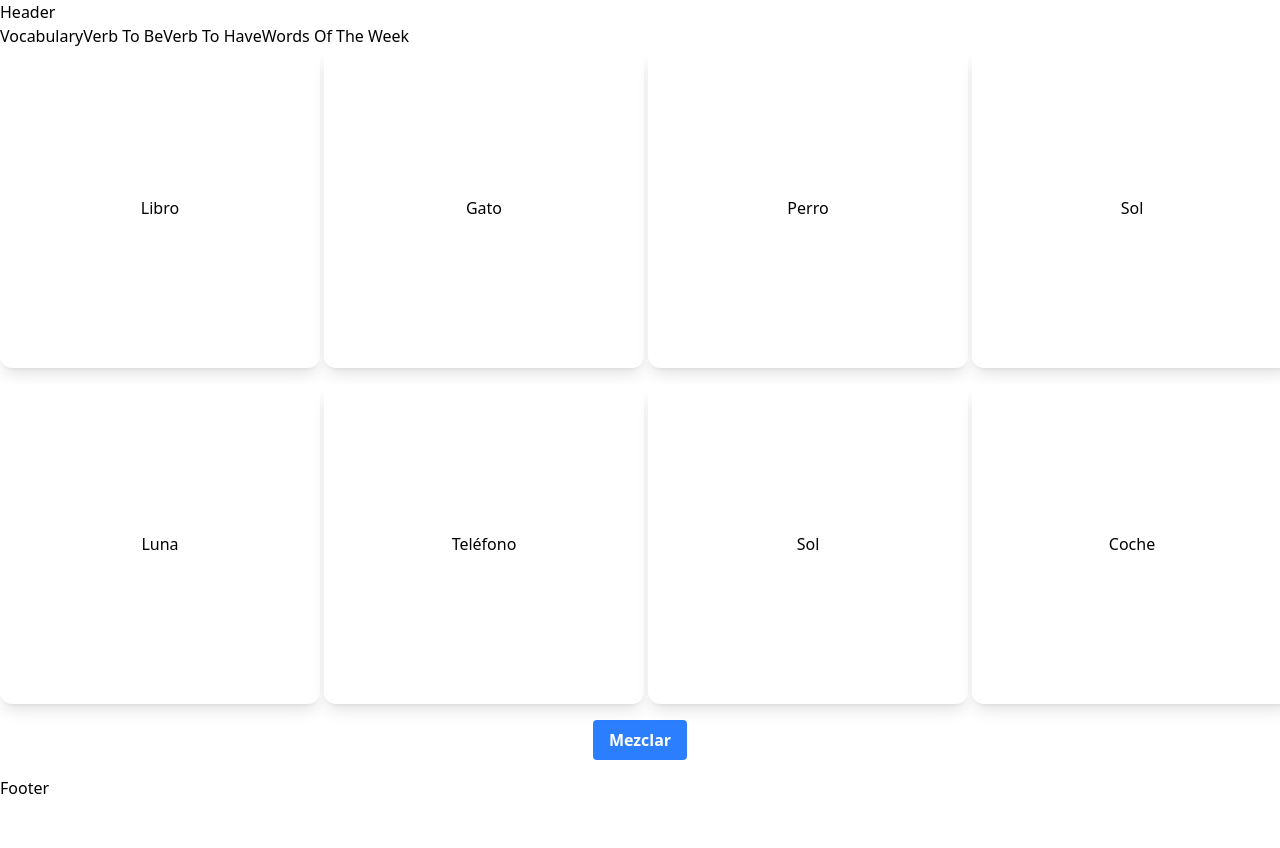
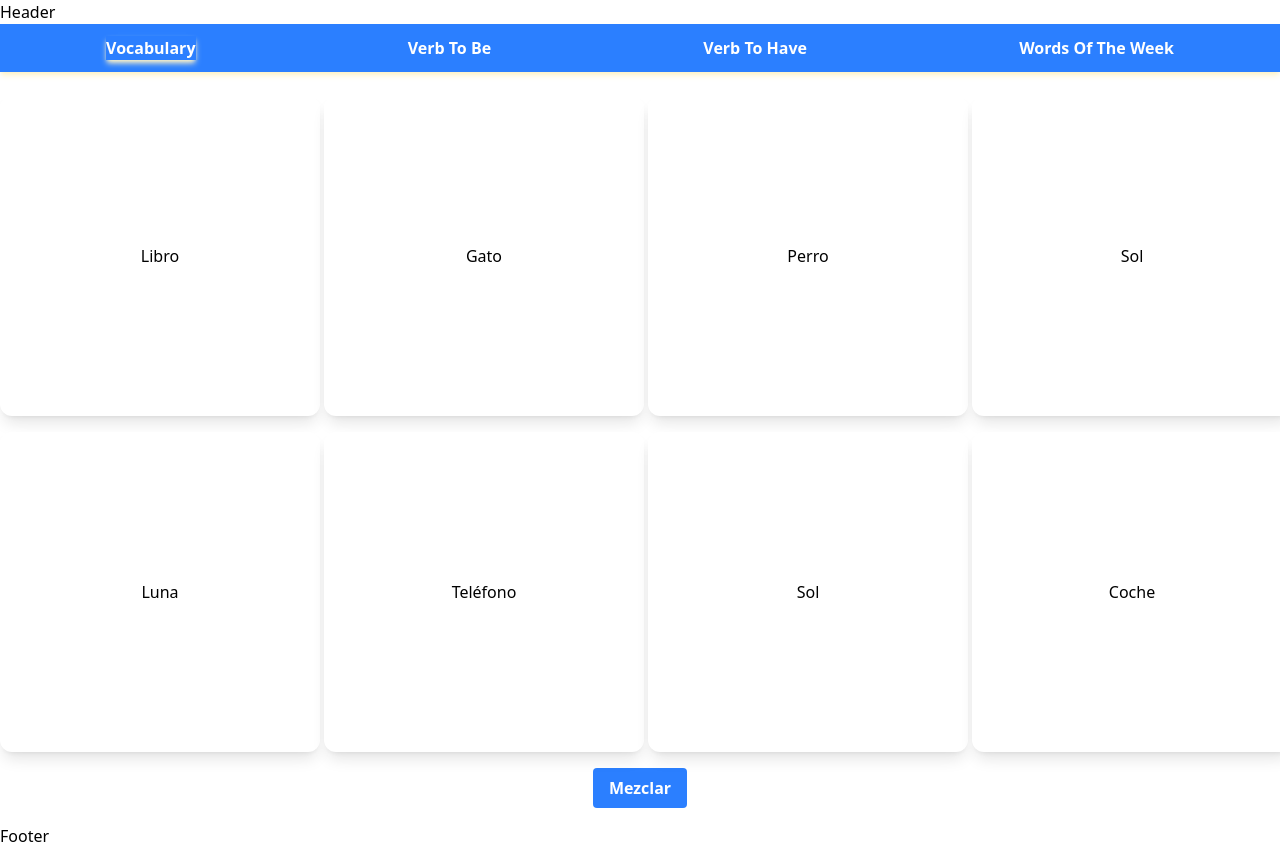
Before and after one commit to juancmdev/english_cards_react, a React (Vite) app: page / in a window 1280 px wide. Before the commit the page ends 800 px from the top, so only its background shows below. Built offline with nearby package versions, Linux system fonts and the light colour scheme.

Commit message:
Update Nav.jsx

```diff
--- a/src/components/Nav.jsx
+++ b/src/components/Nav.jsx
@@ -3,8 +3,8 @@ import { Link } from "react-router-dom";
 const Nav = () => {
   return (
     <>
-      <nav>
-        <Link to="/">Vocabulary</Link>
+      <nav className="h-12 bg-blue-500 mb-6 text-white font-bold shadow-amber-100 shadow-md flex justify-around items-center">
+        <Link to="/" className="shadow-amber-100 shadow-md">Vocabulary</Link>
         <Link to="/verbtobe">Verb To Be</Link>
         <Link to="/verbtohave">Verb To Have</Link>
         <Link to="/wordsoftheweek">Words Of The Week</Link>
```
